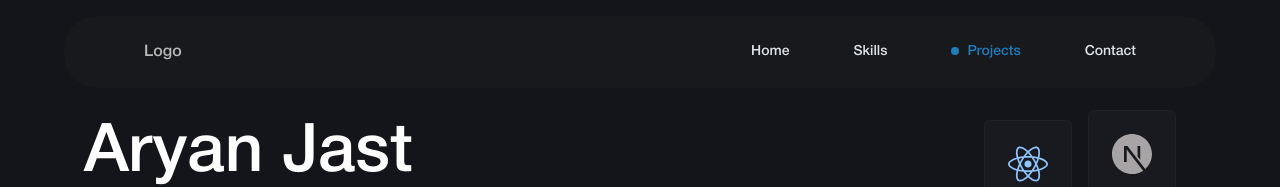
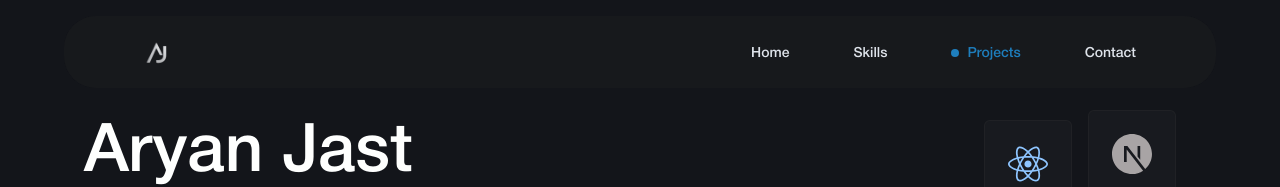
Before and after one commit to Aryanjast13/PersonalPortfolio01, a React (Vite) app: page / in a window 1280 px wide. Shown: the top 187 px of the page. Built offline with nearby package versions, Linux system fonts and the light colour scheme.

Commit message:
feat :add a lgoo in navbar and  in front of title

```diff
--- a/index.html
+++ b/index.html
@@ -2,9 +2,9 @@
 <html lang="en">
 	<head>
 		<meta charset="UTF-8" />
-		<link rel="icon" type="image/svg+xml" href="/vite.svg" />
+		<link rel="icon" type="image/svg+xml" href="/AryanLogo.png" />
 		<meta name="viewport" content="width=device-width, initial-scale=1.0" />
-		<title>Vite + React</title>
+		<title>Aryan Jast</title>
 	</head>
 	<body>
 		<div id="root"></div>
--- a/src/components/Navbar.tsx
+++ b/src/components/Navbar.tsx
@@ -67,7 +67,7 @@ const Navbar = ({
 		<>
 			<div className="bg-navbar fixed inset-x-0 top-4 z-50 mx-auto h-18 rounded-4xl px-10 py-4 backdrop-blur-md md:w-full md:px-20 lg:w-5xl xl:w-6xl">
 				<nav className="text-navbarText relative flex w-full items-center justify-between py-2">
-					<div>Logo</div>
+					<div><img src="/AryanLogo.png" className=" w-7 h-7" alt="" /></div>
 
 					{/* Menu toggle button */}
 					<button
```
Also changed, not shown: public/AryanLogo.png (added).
